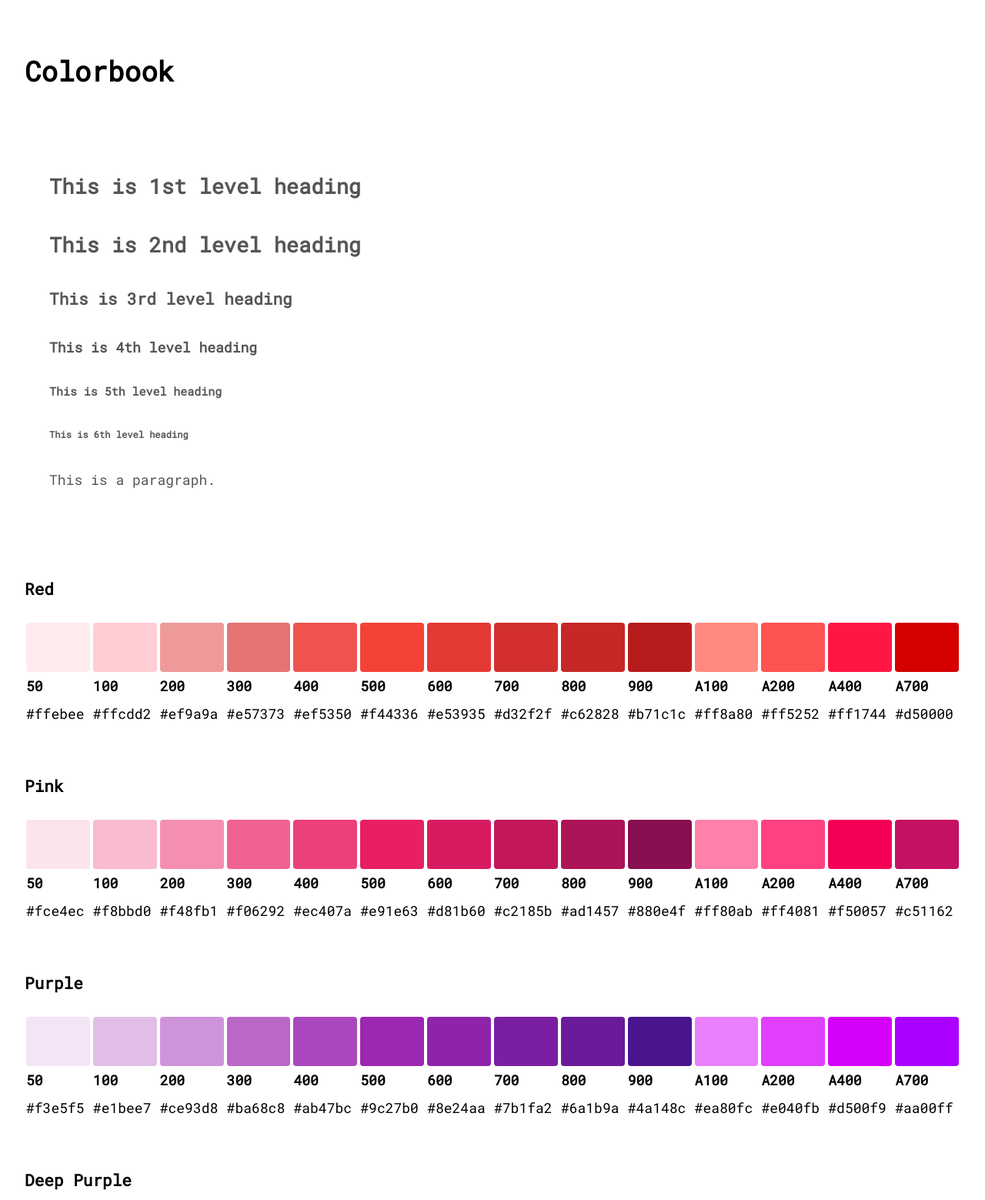
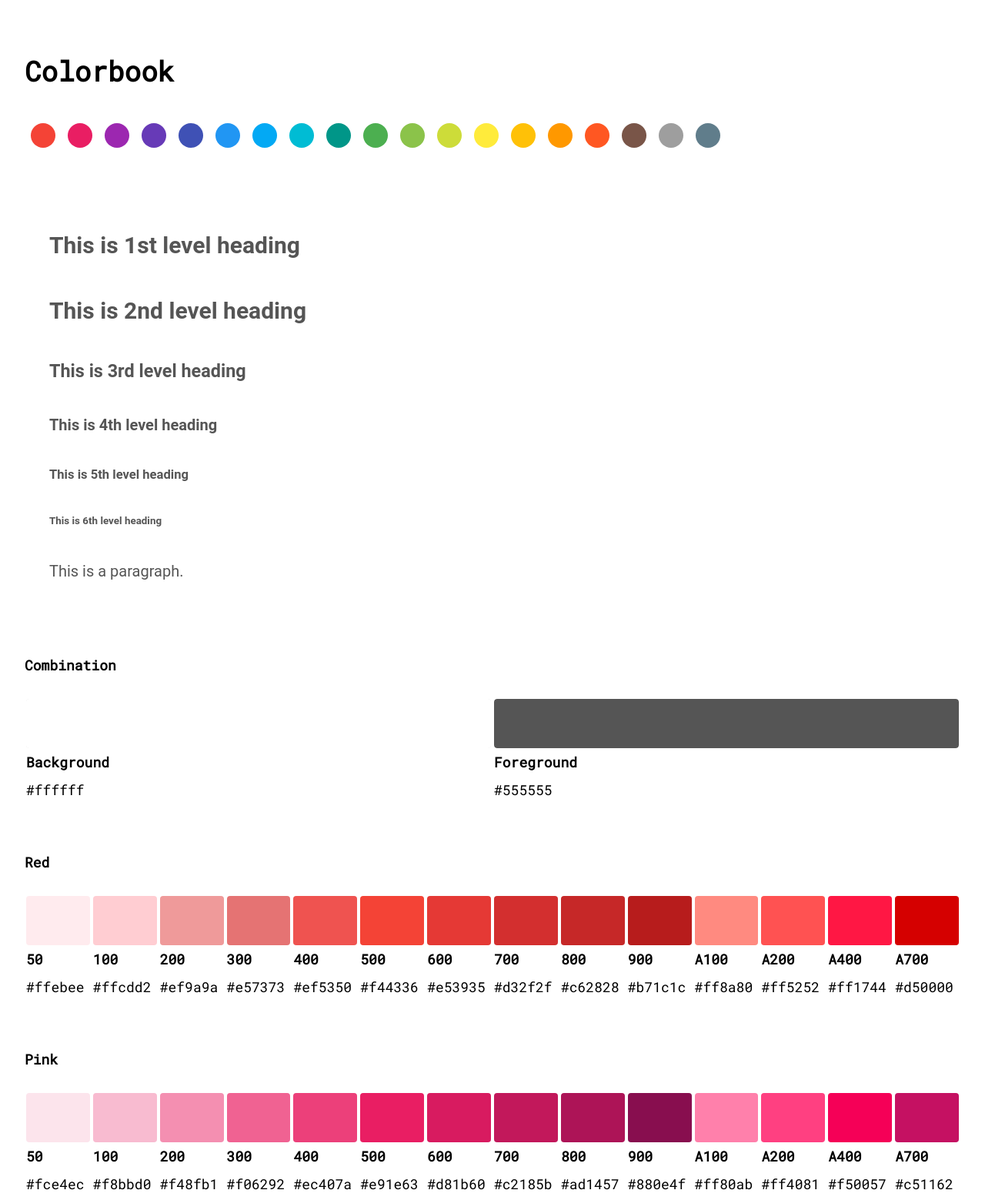
Before and after one commit to liyasthomas/colorbook, a website: page index.html in a window 1280 px wide. Shown: the top 1559 px of the page at 77% size. Drawn offline with Linux system fonts and the light colour scheme; a web font is replaced by a local one.

Commit message:
:sparkles: Added Animations, Color picker, Demo viewer, etc.
- Added color picker on pallets\n- Added scroll animations\n- Added quick scroll navigation\n- Added color combination section with picked color\n- Demo section will be updated with color generated from contrast\n- Foreground color will be generated depending the picked background color contrast

```diff
--- a/index.css
+++ b/index.css
@@ -5,14 +5,19 @@
 }
 
 :root {
-	--primary-color: #555;
 	--primary-bg-color: #ffffff;
+	--primary-color: #555555;
 }
 
 * {
 	box-sizing: border-box;
 	outline: 0;
 	border: 0;
+}
+
+a {
+	color: inherit;
+	text-decoration: none;
 }
 
 @keyframes fadein {
@@ -37,6 +42,28 @@ body {
 	font-family: 'Roboto Mono', "SF Mono", "Lucida Console", Monaco, monospace;
 	line-height: 2;
 	animation: fadein .2s;
+}
+
+header,
+footer {
+	display: flex;
+	flex-direction: column;
+}
+
+nav {
+	display: flex;
+	overflow-x: auto;
+	white-space: nowrap;
+	display: flex;
+	align-items: center;
+}
+
+.circle {
+	display: inline-flex;
+	padding: 16px;
+	border-radius: 50%;
+	margin: 8px;
+	cursor: pointer;
 }
 
 main {
@@ -66,6 +93,8 @@ input[type="color"]::-webkit-color-swatch {
 	color: var(--primary-color);
 	border-radius: 4px;
 	margin: 32px 0;
+	font-size: 20px;
+	font-family: 'Product Sans', 'Roboto', 'Noto', sans-serif;
 }
 
 #colors {
--- a/index.html
+++ b/index.html
@@ -49,6 +49,7 @@
 	<meta name="twitter:image" content="icons/icon-144x144.png">
 	<!-- Web Fonts -->
 	<link href="https://fonts.googleapis.com/css?family=Roboto+Mono" rel="stylesheet">
+	<link href='https://fonts.googleapis.com/css?family=Product+Sans' rel='stylesheet'>
 	<link rel="stylesheet" href="index.css">
 	<script>
 		if ('serviceWorker' in navigator) {
@@ -66,7 +67,11 @@
 
 <body>
 	<main>
-		<h1>Colorbook</h1>
+		<header>
+			<h1>Colorbook</h1>
+			<nav id="circles">
+			</nav>
+		</header>
 		<section id="content">
 			<h1>This is 1st level heading</h1>
 			<h2>This is 2nd level heading</h2>
@@ -76,22 +81,22 @@
 			<h6>This is 6th level heading</h6>
 			<p>This is a paragraph.</p>
 		</section>
-		<section id="colors"></section>
 		<section id="theming">
-			<h3>Custom colors</h3>
+			<h4>Combination</h4>
 			<div class='family'>
 				<div class='color'>
-					<input class='btn' type="color" id="bg-color" value="#555555">
+					<input class='btn' type="color" id="bg-color" value="#ffffff">
 					<b>Background</b>
-					<span id="bg">#555555</span>
+					<div id="bg">#ffffff</div>
 				</div>
 				<div class='color'>
 					<input class='btn' type="color" id="color" value="#555555">
 					<b>Foreground</b>
-					<span id="fg">#555555</span>
+					<div id="fg">#555555</div>
 				</div>
 			</div>
 		</section>
+		<section id="colors"></section>
 	</main>
 	<script src="index.js"></script>
 </body>
--- a/index.js
+++ b/index.js
@@ -292,15 +292,22 @@ const colors = {
 		"900": "#263238"
 	}
 };
-let html = "";
+let pallet = "";
+let circles = "";
 Object.keys(colors).forEach(col => {
-	html += `<h3>${col}</h3><div class='family'>`;
+	pallet += `<h4 id='` + col.toLowerCase().replace(/\s+/gi, '-') + `'>${col}</h4><div class='family'>`;
+	circles += `<div class='circle' onclick='document.getElementById("` + col.toLowerCase().replace(/\s+/gi, '-') + `").scrollIntoView({behavior: "smooth"});' style='background:${colors[col][500]};'></div>`;
 	Object.keys(colors[col]).forEach(shade => {
-		html += `<div class='color'><span class='btn' data-bg-color='${colors[col][shade]}' data-color='#ffffff' style='background:${colors[col][shade]};'></span><b>${shade}</b>${colors[col][shade]}</div>`;
+		const complementaryColor = (color) => {
+			const hexColor = color.replace('#', '0x');
+			return `#${(`000000${('0xffffff' ^ hexColor).toString(16)}`).slice(-6)}`;
+		};
+		pallet += `<div class='color'><span class='btn picker' data-bg-color='${colors[col][shade]}' data-color='` + complementaryColor(colors[col][shade]) + `' style='background:${colors[col][shade]};'></span><b>${shade}</b>${colors[col][shade]}</div>`;
 	});
-	html += "</div>"
+	pallet += "</div>"
 });
-document.getElementById("colors").innerHTML = html;
+document.getElementById("colors").innerHTML = pallet;
+document.getElementById("circles").innerHTML = circles;
 const themeSwitchers = document.querySelectorAll('span');
 const dynamicInputs = document.querySelectorAll('input');
 const handleThemeUpdate = (cssVars) => {
@@ -308,10 +315,16 @@ const handleThemeUpdate = (cssVars) => {
 	const keys = Object.keys(cssVars);
 	keys.forEach(key => {
 		root.style.setProperty(key, cssVars[key]);
-		document.getElementById('bg-color').value = getComputedStyle(document.body).getPropertyValue('--primary-bg-color');
-		document.getElementById('color').value = getComputedStyle(document.body).getPropertyValue('--primary-color');
-		document.getElementById('bg').innerHTML = getComputedStyle(document.body).getPropertyValue('--primary-bg-color');
-		document.getElementById('fg').innerHTML = getComputedStyle(document.body).getPropertyValue('--primary-color');
+		let pbg = getComputedStyle(document.body).getPropertyValue('--primary-bg-color').replace(/\s+/gi, '');
+		let pfg = getComputedStyle(document.body).getPropertyValue('--primary-color').replace(/\s+/gi, '');
+		document.getElementById('bg-color').value = pbg;
+		document.getElementById('color').value = pfg;
+		document.getElementById('bg').innerHTML = pbg;
+		document.getElementById('fg').innerHTML = pfg;
+		document.getElementById('content').scrollIntoView({
+			behavior: "smooth",
+			block: "end"
+		});
 	});
 }
 themeSwitchers.forEach((item) => {
@@ -332,7 +345,5 @@ dynamicInputs.forEach((item) => {
 		handleThemeUpdate({
             [cssPropName]: target.value
 		});
-		document.getElementById('bg').innerHTML = document.getElementById('bg-color').value;
-		document.getElementById('fg').innerHTML = document.getElementById('color').value;
 	});
 });
```
